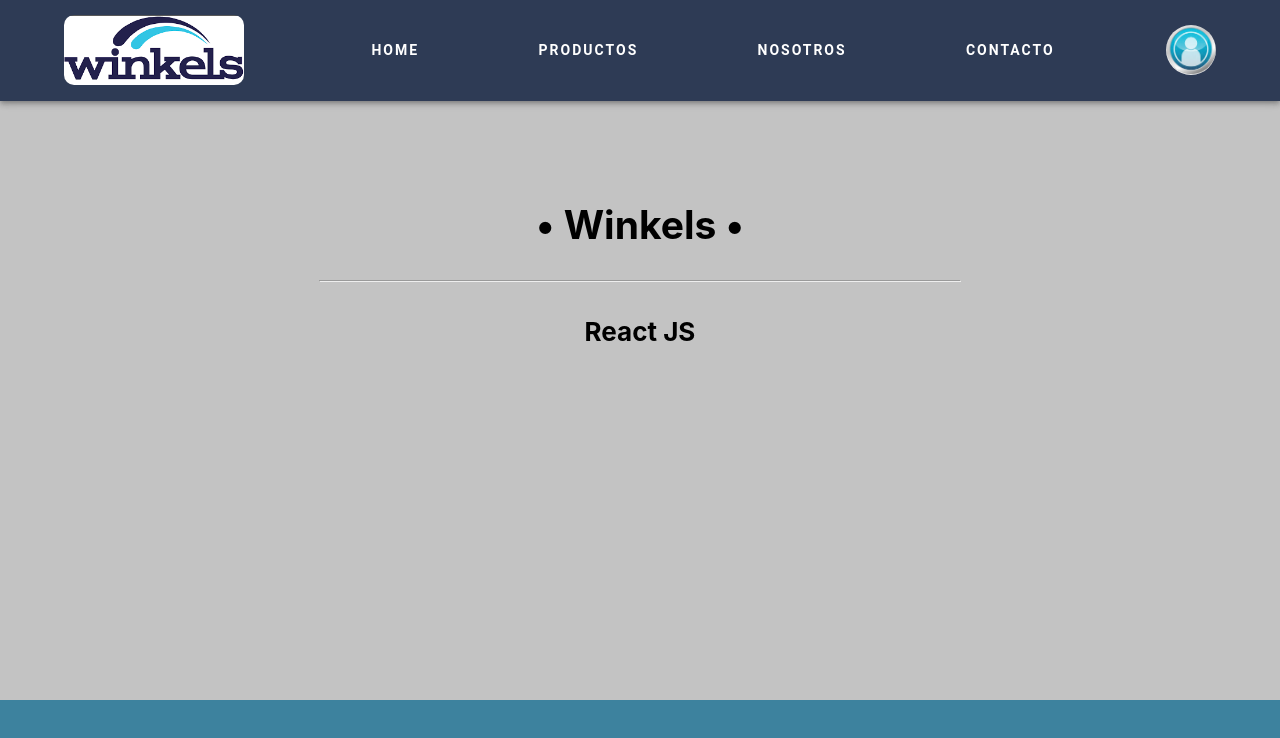
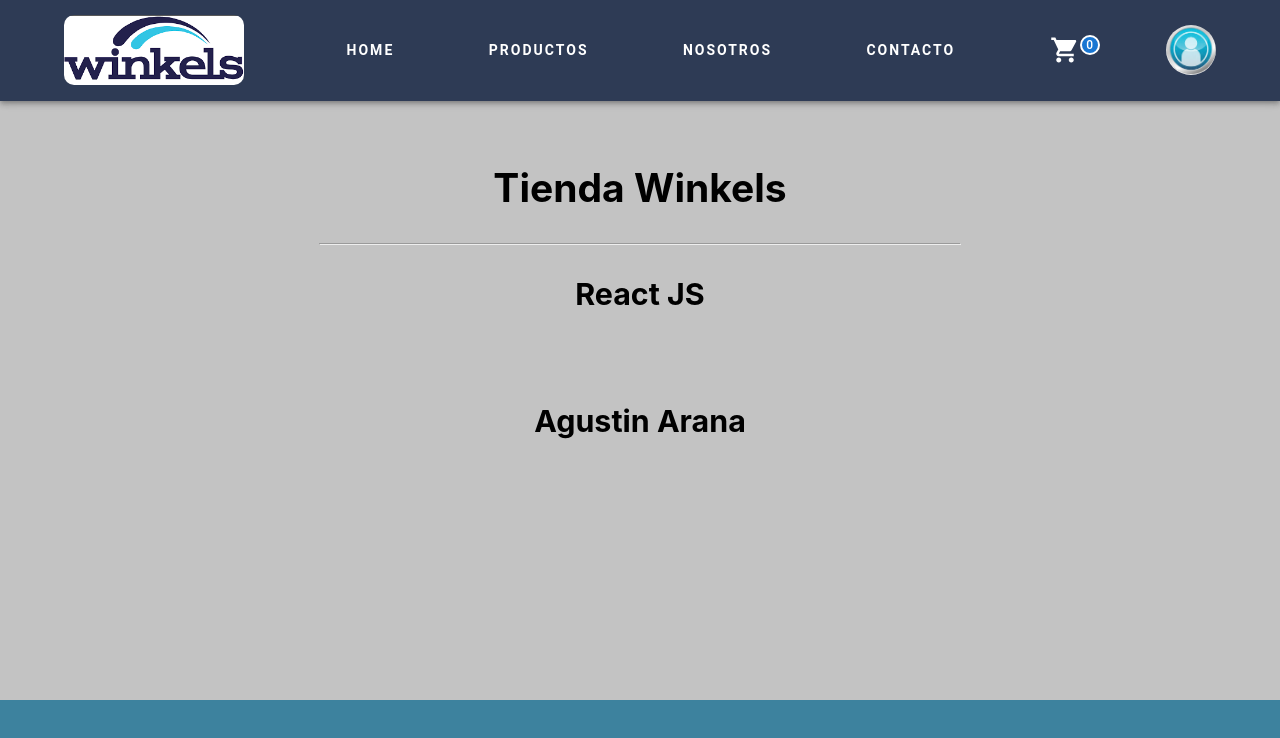
Before and after one commit to aagustin7-dev/tienda-winkels-arana, a React (Create React App) app: page / in a window 1280 px wide. Shown: the top 738 px of the page. Built offline with nearby package versions, Linux system fonts and the light colour scheme.

Commit message:
Created CartWidget.js and ItemListContainer.js

```diff
--- a/src/App.js
+++ b/src/App.js
@@ -1,5 +1,6 @@
 import './App.css';
 import NavBar from './components/NavBar.js';
+import ItemListContainer from './components/ItemListContainer.js';
 
 
 function App() {
@@ -7,9 +8,7 @@
     <div className="App">
         <NavBar />
         <div>
-            <h2 className="Title">• Winkels •</h2>
-            <hr></hr>
-            <h4>React JS</h4>
+            <ItemListContainer autor={"Agustin Arana"} curso={"React JS"}/>
         </div>
         <div className="Footer">
         </div>
--- /dev/null
+++ b/src/components/CartWidget.js
@@ -0,0 +1,28 @@
+import React from 'react';
+import IconButton from "@mui/material/IconButton";
+import ShoppingCartIcon from '@mui/icons-material/ShoppingCart';
+import Badge from '@mui/material/Badge';
+import { styled } from '@mui/material/styles';
+
+const StyledBadge = styled(Badge)(({ theme }) => ({
+    '& .MuiBadge-badge': {
+        right: -10,
+        top: 10,
+        border: `2px solid ${theme.palette.background.paper}`,
+        padding: '0 4px'
+    },
+}));
+
+
+function CartWidget() {
+    return (
+
+        <IconButton aria-label="cart">
+            <StyledBadge badgeContent={0} showZero color="primary" >
+                <ShoppingCartIcon sx={{ p: 0, color: "white", fontSize: 30 }}/>
+            </StyledBadge>
+        </IconButton>
+
+    );
+}
+export default CartWidget;
--- /dev/null
+++ b/src/components/ItemListContainer.js
@@ -0,0 +1,19 @@
+import React from 'react';
+
+function ItemListContainer({ autor, curso }) {
+
+    let nombreTienda = "Winkels";
+
+    return (
+
+        <div>
+            <br></br>
+            <h2>Tienda {nombreTienda}</h2>
+            <hr></hr>
+            <h3>{curso}</h3>
+            <br></br>
+            <h3>{autor}</h3>
+        </div>
+    );
+}
+export default ItemListContainer;
--- a/src/components/NavBar.js
+++ b/src/components/NavBar.js
@@ -13,6 +13,7 @@
 import MenuItem from '@mui/material/MenuItem';
 import logoWinkels from "../assets/images/logo-winkels.png";
 import imgPerfil from "../assets/images/img_perfil.jpeg";
+import CartWidget from '../components/CartWidget.js';
 
 const pages = ['Home', 'Productos', 'Nosotros', 'Contacto'];
 const settings = ['Perfil', 'Cerrar Sesión'];
@@ -48,7 +49,6 @@
                     </Typography>
 
                     <Box sx={{ flexGrow: 1, display: { xs: 'flex', md: 'none' } }} >
-
                         <IconButton
                             size="large"
                             aria-label="account of current user"
@@ -88,10 +88,17 @@
 
                     <Typography
                         component="div"
-                        sx={{ flexGrow: 1, display: { xs: 'flex', md: 'none' } }}
+                        sx={{ flexGrow: 1, display: { xs: 'flex', md: 'none' }, justifyContent: 'space-evenly' }}
                     >
                         <img style={{ 'width':'150px', 'height':'50px', 'border-radius':'10px' }} src={logoWinkels} alt="Coder House React"/>
+                        <Box></Box>
+                        <Box></Box>
+                        <CartWidget />
+                        <Box></Box>
+                        <Box></Box>
+                        <Box></Box>
                     </Typography>
+
 
                     <Box sx={{ flexGrow: 1, display: { xs: 'none', md: 'flex' }, justifyContent: 'space-evenly' }}>
                         {pages.map((page) => (
@@ -103,6 +110,7 @@
                                 {page}
                             </Button>
                         ))}
+                        <CartWidget />
                     </Box>
 
                     <Box sx={{ flexGrow: 0 }}>
```
